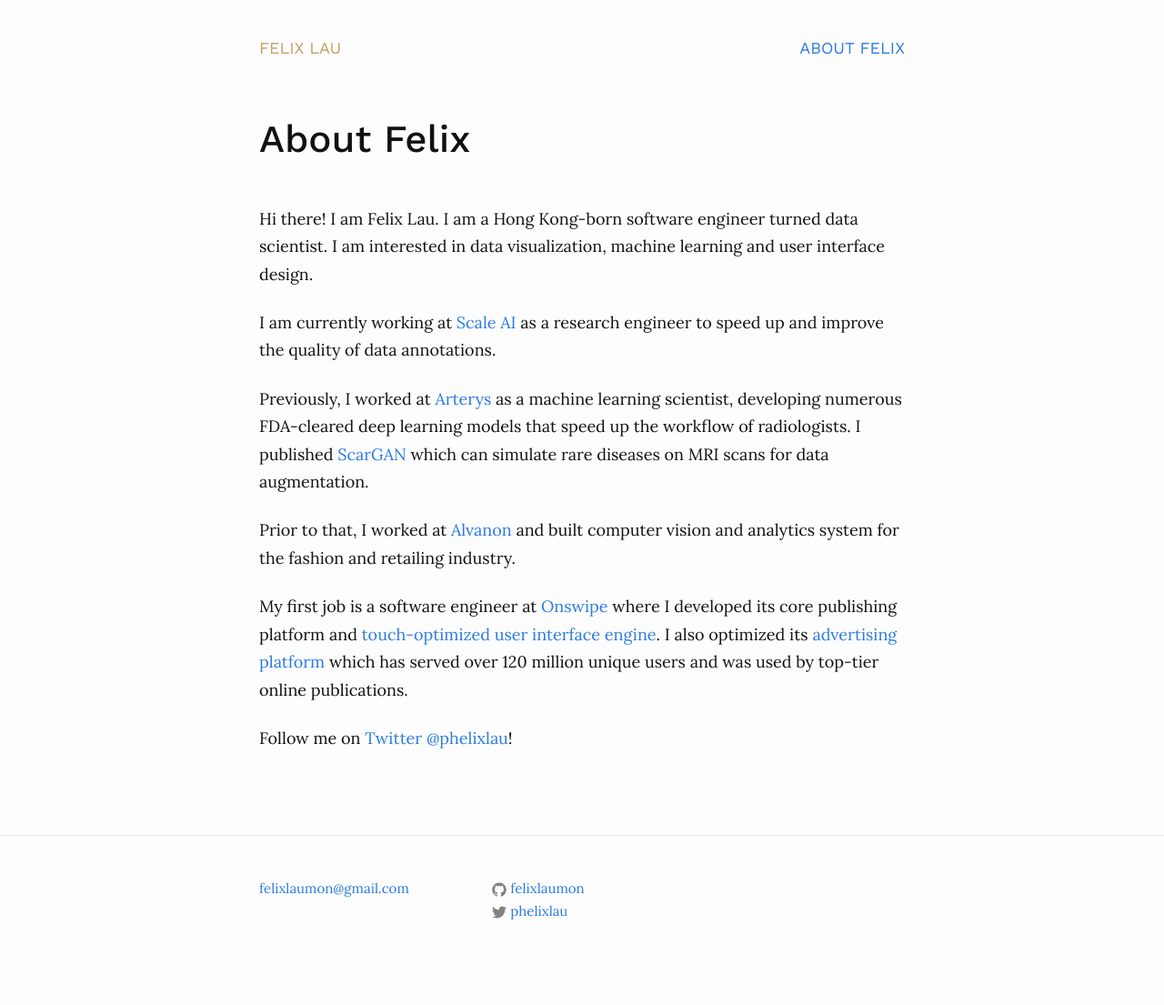
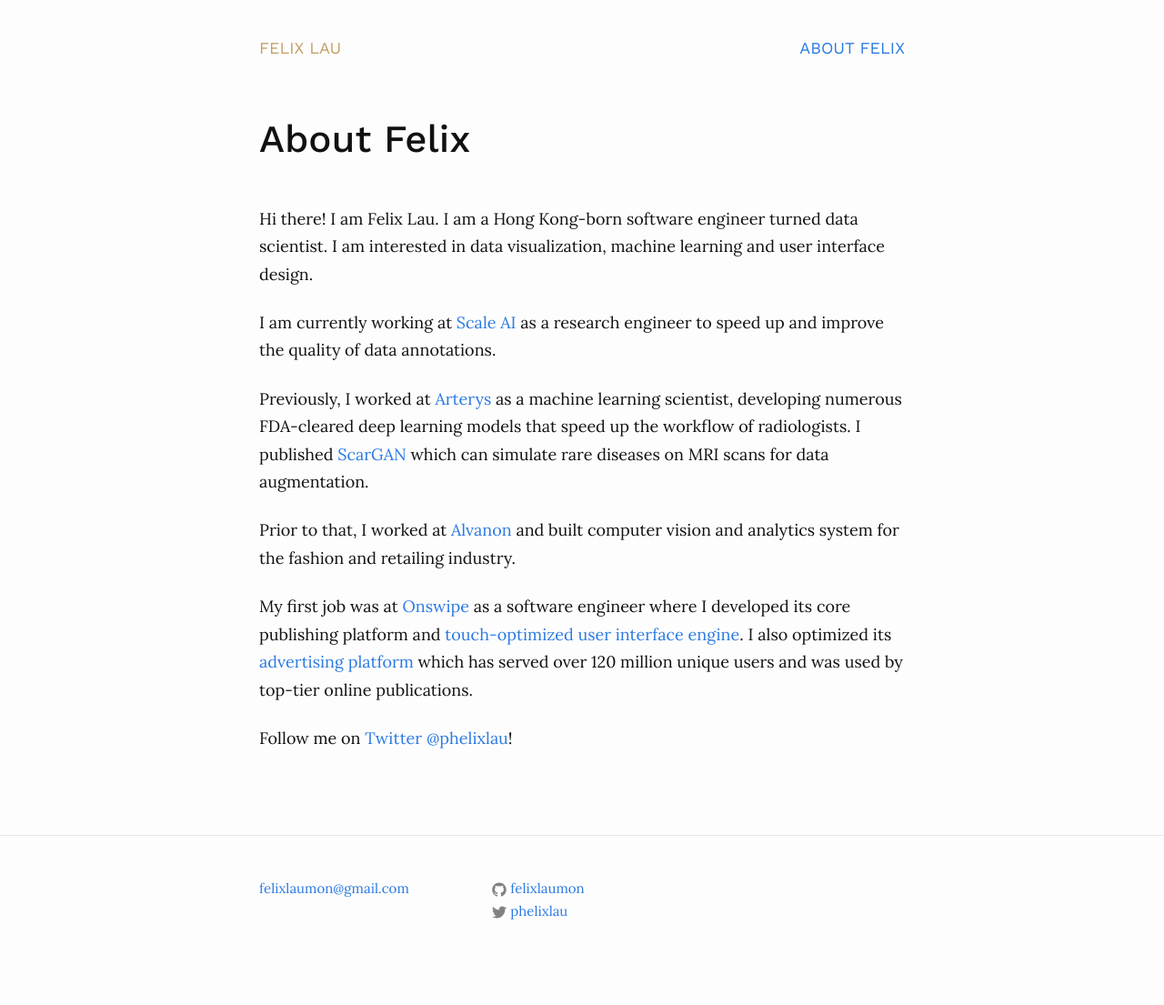
Before and after one commit to felixlaumon/felixlaumon.github.io, a Jekyll site: the page built from about.md, in a window 1280 px wide. Shown: the whole page at 91% size. Built offline with Jekyll 4.4.1, drawn with Linux system fonts in a browser that asks for light colours.

Commit message:
Update about page

```diff
--- a/about.md
+++ b/about.md
@@ -20,9 +20,9 @@
 Prior to that, I worked at [Alvanon](http://alvanon.com/) and built computer
 vision and analytics system for the fashion and retailing industry.
 
-My first job is a software engineer at [Onswipe](https://angel.co/onswipe) where
-I developed its core publishing platform and [touch-optimized user interface
-engine](https://vimeo.com/44825526). I also optimized its [advertising
+My first job was at [Onswipe](https://angel.co/onswipe) as a software engineer
+where I developed its core publishing platform and [touch-optimized user
+interface engine](https://vimeo.com/44825526). I also optimized its [advertising
 platform](https://vimeo.com/41152592) which has served over 120 million unique
 users and was used by top-tier online publications.
 
```
Also changed, not shown: 2 other files.
